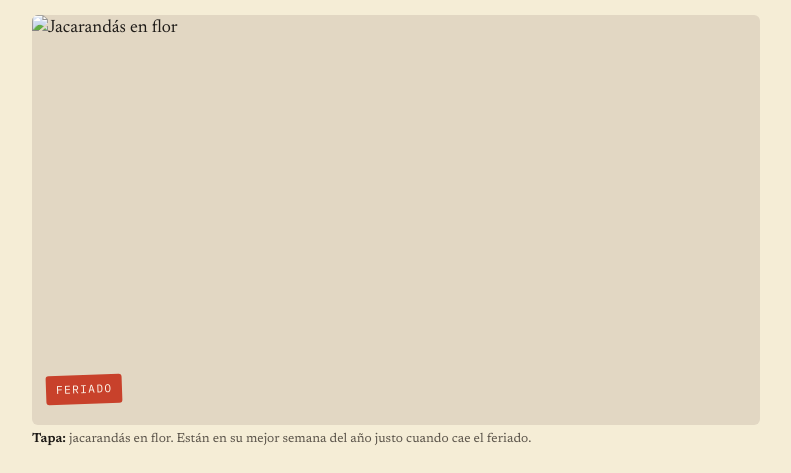
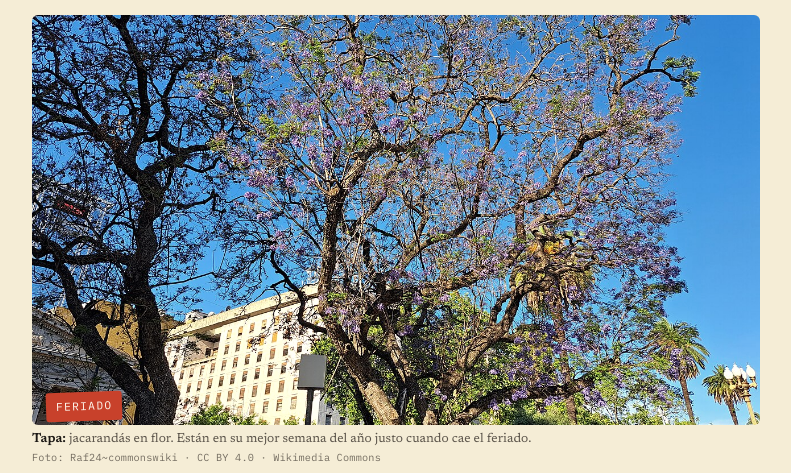
Before and after one commit to morenoluana/lula, a plain HTML site: page ediciones/2026-11-23.html in a window 1280 px wide. Shown: the part 262-735 px from the top of the page, without its empty margins (244-1035 px from the left). Drawn offline with Linux system fonts and the light colour scheme.

Commit message:
Fotos y PDF [fotos-y-pdf]

```diff
--- a/ediciones/2026-11-23.html
+++ b/ediciones/2026-11-23.html
@@ -28,7 +28,7 @@
     <span>Nº 54</span><span>Lunes 23 de noviembre de 2026</span><span>Buenos Aires</span><span>≈ 15 min de lectura</span>
   </div>
 </header>
-<figure class="foto portada-foto" data-id="portada" data-buscar="Jacaranda mimosifolia Buenos Aires"><img alt="Jacarandás en flor"><figcaption><b>Tapa:</b> jacarandás en flor. Están en su mejor semana del año justo cuando cae el feriado. <span class="credito"></span></figcaption><span class="sello">Feriado</span></figure>
+<figure data-lista class="foto portada-foto" data-id="portada" data-buscar="Jacaranda mimosifolia Buenos Aires"><img src="../assets/img/2026-11-23/portada.jpg" loading="lazy" alt="Jacarandás en flor"><figcaption><b>Tapa:</b> jacarandás en flor. Están en su mejor semana del año justo cuando cae el feriado. <span class="credito">Foto: Raf24~commonswiki · CC BY 4.0 · <a href="https://commons.wikimedia.org/wiki/File:Jacaranda_mimosifolia,_Buenos_Aires.jpg">Wikimedia Commons</a></span></figcaption><span class="sello">Feriado</span></figure>
 
 <section class="saludo">
   <p>Buen día, Lula. Feriado: el Día de la Soberanía se corrió al lunes, así que hoy es el tercer día del fin de semana largo. Y arranca caluroso: <b>31°</b>, sin lluvia, y una semana que va a seguir subiendo. Hoy te llevo dos cosas: la COP31 cerró <b>sin acuerdo general</b>, algo que no había pasado nunca así, y un hallazgo de envejecimiento que separa dos cosas que creíamos pegadas. Te pido perdón por la hora: hoy salí tarde.</p>
@@ -109,7 +109,7 @@
   <p><i>Jacaranda mimosifolia</i>. No es porteño de origen: es del noroeste argentino y del sur de Bolivia, y llegó a la ciudad con <b>Carlos Thays</b>, el paisajista que armó el arbolado de Buenos Aires a fines del siglo XIX. Florece ahora, en noviembre, y lo hace con una secuencia que vale mirar: primero pierde casi toda la hoja, después florece sobre la rama desnuda, y recién al final saca la hoja nueva. Por eso el azul se ve tan limpio —no hay verde que lo interrumpa— y por eso la vereda se cubre de flores enteras y no de pétalos.</p>
   <p>La hoja es <b>bipinnada</b>: la hoja entera está dividida en foliolos, y cada foliolo está dividido otra vez, como la de la mimosa (de ahí el <i>mimosifolia</i>). La flor es un tubo de unos 4-5 cm, y ese tubo es un filtro: solo entra un polinizador del tamaño adecuado, abejas sobre todo, que al meterse quedan obligadas a rozar los estambres. El fruto es una cápsula leñosa, chata y redonda, que se abre en dos valvas y hace un ruido de castañuela cuando la pisás seca.</p>
   <h3>El ave: benteveo</h3>
-  <figure class="foto" data-id="benteveo" data-buscar="Pitangus sulphuratus"><img alt="Benteveo"><figcaption>Benteveo común (<i>Pitangus sulphuratus</i>): pecho amarillo, antifaz negro y una corona amarilla escondida que casi nunca se ve. <span class="credito"></span></figcaption></figure>
+  <figure data-lista class="foto" data-id="benteveo" data-buscar="Pitangus sulphuratus"><img src="../assets/img/2026-11-23/benteveo.jpg" loading="lazy" alt="Benteveo"><figcaption>Benteveo común (<i>Pitangus sulphuratus</i>): pecho amarillo, antifaz negro y una corona amarilla escondida que casi nunca se ve. <span class="credito">Foto: Rhododendrites · CC BY-SA 4.0 · <a href="https://commons.wikimedia.org/wiki/File:Great_kiskadee_(70240).jpg">Wikimedia Commons</a></span></figcaption></figure>
   <p><i>Pitangus sulphuratus</i>. El del grito que ya conocés sin saber el nombre. Es un <b>tiránido</b> —la familia de los atrapamoscas americanos— pero con una dieta rarísima para el grupo: come insectos, sí, pero también frutas, lagartijas, pichones de otras aves y <b>pesca</b>, zambulléndose de panza en el agua como un martín pescador torpe. Esa amplitud es la razón de que esté en todas partes, de México a la Patagonia, y de que le vaya bien en la ciudad.</p>
   <p>Dos cosas para buscarle. Una: entre la corona negra tiene un <b>penacho amarillo oculto</b>, que levanta solo en despliegue agresivo o de cortejo; si lo ves, estás viendo una discusión. Dos: el nido no es la tacita prolija que uno espera, es una <b>bola grande y desordenada</b> de pasto y fibras con la entrada al costado y techo propio —raro entre los tiránidos—, generalmente a buena altura. Y si ves un benteveo persiguiendo a un gavilán tres veces más grande, es exactamente lo que parece: <b>mobbing</b>, el acoso coordinado con el que las aves chicas expulsan a un predador de su territorio.</p>
 </section>
```
Also changed, not shown: assets/img/2026-11-23/benteveo.jpg (added), assets/img/2026-11-23/portada.jpg (added), 1 other file.
